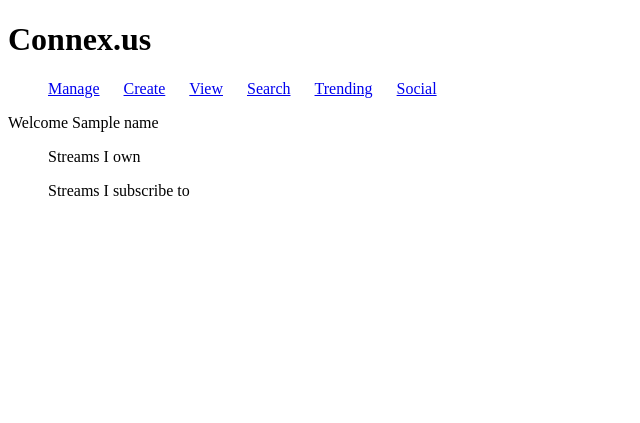
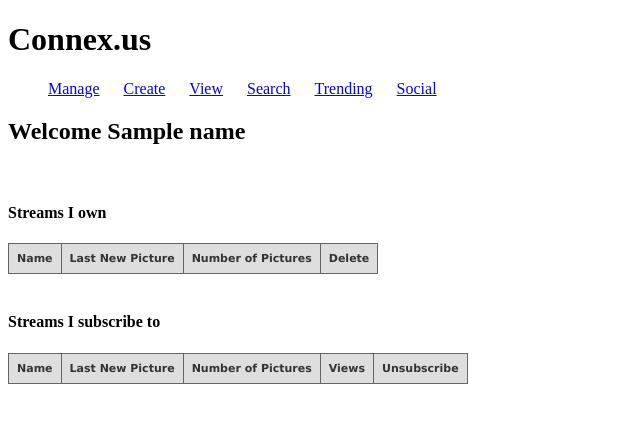
Before and after one commit to vechema/Photo-Sharing-Site, a Python web app: template templates/manage.html in a window 1280 px wide. Shown: the top 423 px of the page, without its empty margins (0-640 px from the left). Run offline with Jinja, Linux system fonts and the light colour scheme; the template is opened without the code that fills it: most values are stand-ins (such as "Sample title", 1, 10 or a date in 2020); lists and menus that the app fills with data are empty.

Commit message:
Started work on manage page

```diff
--- a/main.py
+++ b/main.py
@@ -30,10 +30,12 @@ class Stream(ndb.Model):
     name = ndb.StringProperty()
     name_safe = ndb.StringProperty()
     creation_date = ndb.DateTimeProperty(auto_now_add=True)
+    update_date = ndb.DateProperty()
     subscribers = ndb.StringProperty(repeated=True)
     tags = ndb.StringProperty(repeated=True)
     cover_url = ndb.StringProperty()
     photos = ndb.StructuredProperty(Picture, repeated=True)
+    num_pics = ndb.ComputedProperty(lambda e: len(e.photos))
     view_count = ndb.DateTimeProperty(repeated=True)
     count = ndb.ComputedProperty(lambda e: len(e.view_count))
 
@@ -146,7 +148,7 @@ class ViewAHandler(webapp2.RequestHandler):
         }
         template = JINJA_ENVIRONMENT.get_template('templates/viewa.html')
         self.response.write(template.render(template_values))
-        self.response.write(stream.count)
+        #self.response.write(stream.count)
         # for view in views:
         #     self.response.write(str(view) + '<br>')
 
@@ -228,6 +230,7 @@ class PhotoUploadHandler(blobstore_handlers.BlobstoreUploadHandler):
             stream.photos = list_pics
             #stream.photos.append(user_photo)
             #stream.photos[0] = user_photo
+            stream.update_date = datetime.datetime.now()
             stream.put()
 
             self.redirect('/view?stream=' + stream_name)
--- a/templates/manage.html
+++ b/templates/manage.html
@@ -3,19 +3,67 @@
 <head>
     <meta charset="UTF-8">
     <title>Manage Streams</title>
+
+    <style type="text/css">
+    table.gridtable {
+        font-family: verdana,arial,sans-serif;
+        font-size:11px;
+        color:#333333;
+        border-width: 1px;
+        border-color: #666666;
+        border-collapse: collapse;
+    }
+    table.gridtable th {
+        border-width: 1px;
+        padding: 8px;
+        border-style: solid;
+        border-color: #666666;
+        background-color: #dedede;
+    }
+    table.gridtable td {
+        border-width: 1px;
+        padding: 8px;
+        border-style: solid;
+        border-color: #666666;
+        background-color: #ffffff;
+    }
+    </style>
+
+
+
 </head>
 <body>
     {% include 'templates/header.html' %}
-    Welcome {{name}}
-    <ul>Streams I own
+    <h2>Welcome {{name}}</h2>
+    <br><table class="gridtable"><h4>Streams I own</h4>
+        <tr>
+            <th>Name</th>
+            <th>Last New Picture</th>
+            <th>Number of Pictures</th>
+            <th>Delete</th>
+        </tr>
     {% for key in current_user.streams_own %}
-        <li><a href="/view?stream={{key.get().name}}">{{key.get().name}}</a></li>
+        <tr>
+            <td><a href="/view?stream={{key.get().name}}">{{key.get().name}}</a></td>
+            <td>{{key.get().update_date}}</td>
+        </tr>
     {% endfor %}
-    </ul>
-    <ul>Streams I subscribe to
+    </table>
+    <br><table class="gridtable"><h4>Streams I subscribe to</h4>
+        <tr>
+            <th>Name</th>
+            <th>Last New Picture</th>
+            <th>Number of Pictures</th>
+            <th>Views</th>
+            <th>Unsubscribe</th>
+        </tr>
     {% for key in current_user.streams_subscribe %}
-        <li><a href="/view?stream={{key.get().name}}">{{key.get().name}}</a></li>
+        <tr>
+            <td><a href="/view?stream={{key.get().name}}">{{key.get().name}}</a></td>
+            <td>{{key.get().update_date}}</td>
+            <td>{{key.get().num_pics}}</td>
+        </tr>
     {% endfor %}
-    </ul>
+    </table>
 </body>
 </html>
```
